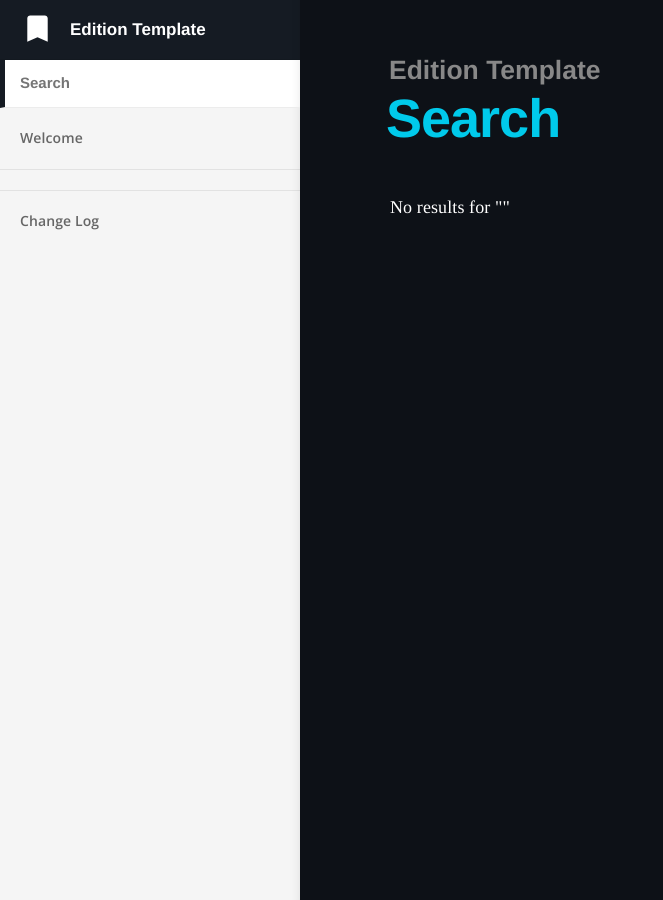
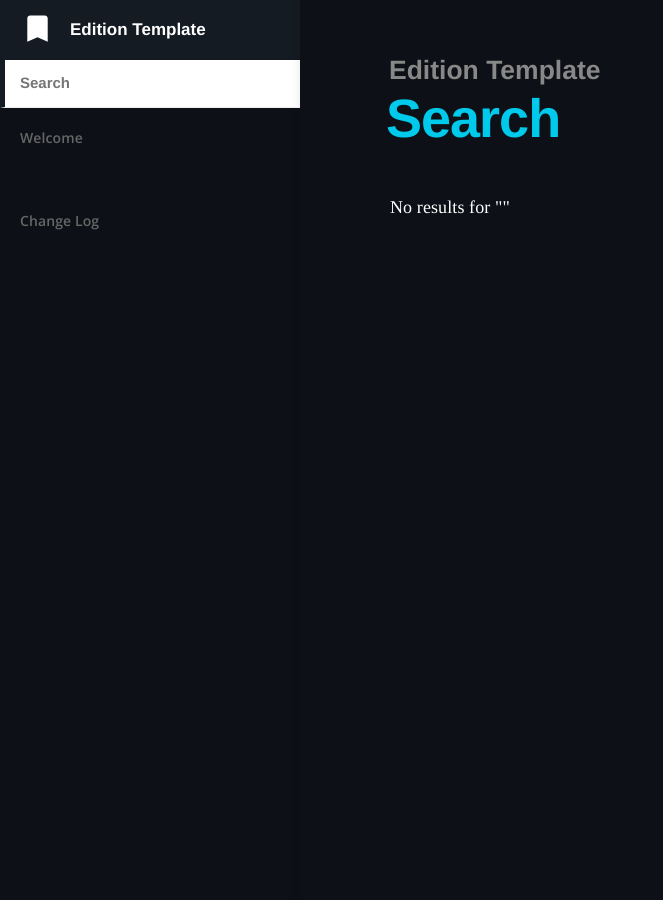
Before and after one commit to d0midigi/aevonflux, a Jekyll site: the page built from search.html, in a window 1280 px wide. Shown: the whole page, without its empty margins (0-663 px from the left). Built offline with Jekyll 4.4.1, drawn with Linux system fonts in a browser that asks for light colours.

Commit message:
Update main.scss

```diff
--- a/css/main.scss
+++ b/css/main.scss
@@ -15,7 +15,7 @@ $brand-colour-light: #0D1117;
 
 $nav-header-background-color: $brand-colour;
 $nav-header-height: 60px;
-$nav-background-color: #f5f5f5;
+$nav-background-color: #0D1117;
 $nav-width: 300px;
 
 $space: 20px;
```
